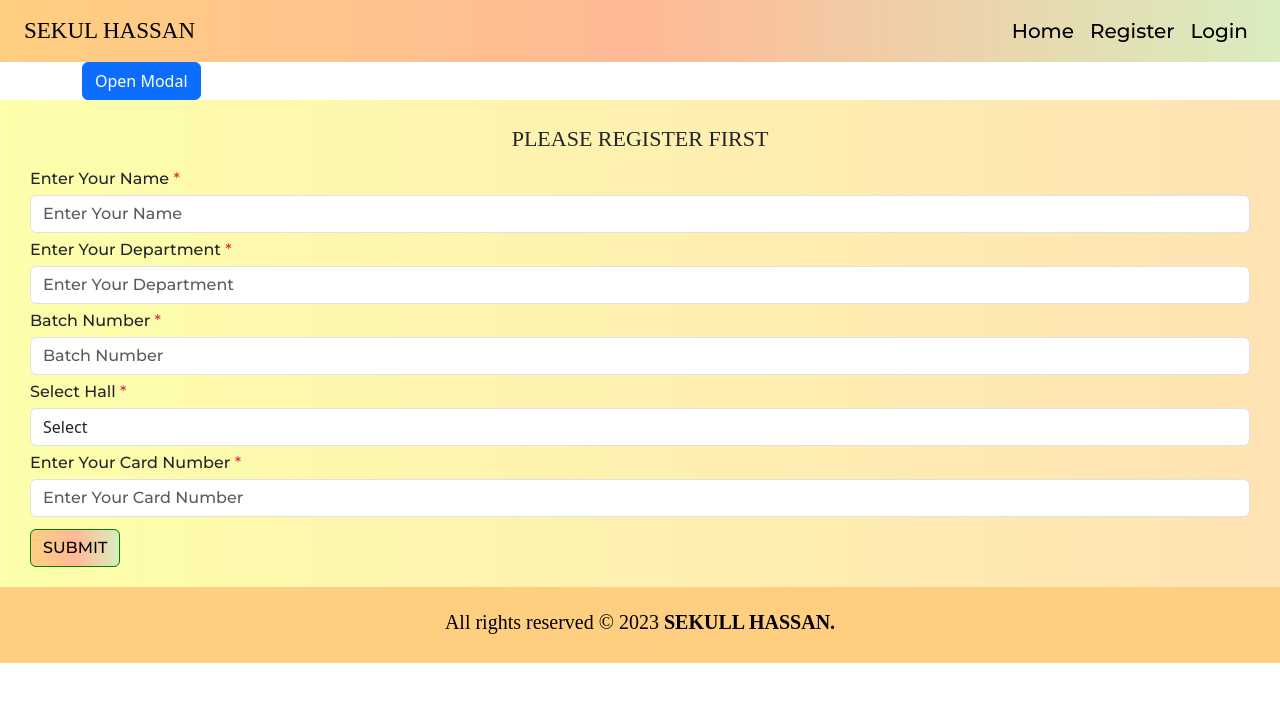
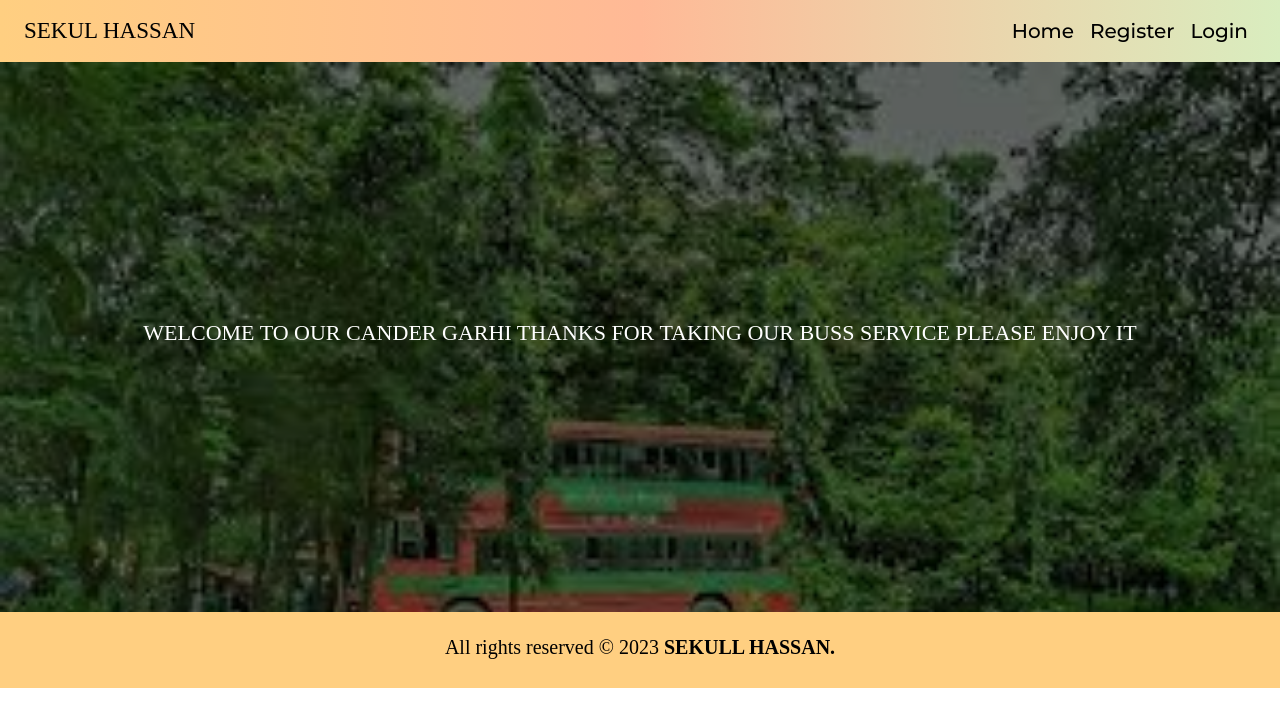
Before and after one commit to sekul-hassan/shuttleBusManagement, a React (Create React App) app: page / in a window 1280 px wide. Shown: the top 726 px of the page. Built offline with nearby package versions, Linux system fonts and the light colour scheme.

Commit message:
Login Modal Done

```diff
--- a/package.json
+++ b/package.json
@@ -10,6 +10,7 @@
     "react": "^18.2.0",
     "react-bootstrap": "^2.10.1",
     "react-dom": "^18.2.0",
+    "react-router-dom": "^6.22.0",
     "react-scripts": "5.0.1",
     "web-vitals": "^2.1.4"
   },
--- a/src/App.js
+++ b/src/App.js
@@ -2,11 +2,16 @@ import './App.css';
 import '../src/Assets/CSS/Custom.css';
 import {Fragment} from "react";
 import RegisterPage from "./Pages/RegisterPage";
+import {Route, Routes} from "react-router-dom";
+import Home from "./Pages/Home";
 
 function App() {
   return (
    <Fragment>
-       <RegisterPage/>
+       <Routes>
+           <Route path="/" element={<Home/>}/>
+           <Route path="registration" element={<RegisterPage/>}/>
+       </Routes>
    </Fragment>
   );
 }
--- a/src/Assets/CSS/Custom.css
+++ b/src/Assets/CSS/Custom.css
@@ -27,6 +27,7 @@
     font-family: Montserrat, serif;
     font-size: 20px;
     font-weight: 400;
+    text-decoration: none;
 }
 .navLink:hover{
     color: var(--color6);
--- a/src/Components/LoginModal.js
+++ b/src/Components/LoginModal.js
@@ -1,35 +1,24 @@
-import React, {Fragment, useState} from 'react';
-import {Button, Container, Modal} from "react-bootstrap";
+import React from 'react';
+import {Button, Modal} from "react-bootstrap";
 
-function LoginModal(props) {
-    const [show, setShow] = useState(false);
-
-    const handleClose = () => setShow(false);
-    const handleShow = () => setShow(true);
+function LoginModal({show,handleClose}) {
 
     return (
-       <Container>
-           <Button variant="primary" onClick={handleShow}>
-               Open Modal
-           </Button>
-
-           <Modal show={show} onHide={handleClose}>
+        <Modal className="mt-5" show={show} onHide={handleClose}>
             <Modal.Header closeButton>
-                   <Modal.Title>Modal Title</Modal.Title>
+                <Modal.Title className="text-center">Please Login</Modal.Title>
             </Modal.Header>
             <Modal.Body>
-                   <p>Modal body text goes here.</p>
+                <label className="regiLabel my-2" htmlFor="">Enter Your Name <span className="text-danger">*</span></label>
+                <input className="form-control" type="text" placeholder="Enter Your Name"/>
+                <label className="regiLabel my-2" htmlFor="">Enter Your E-mail <span className="text-danger">*</span></label>
+                <input className="form-control" type="email" placeholder="Enter Your E-mail"/>
             </Modal.Body>
             <Modal.Footer>
-                   <Button variant="secondary" onClick={handleClose}>
-                       Close
-                   </Button>
-                   <Button variant="primary" onClick={handleClose}>
-                       Save Changes
-                   </Button>
+                <Button variant="outline-danger" onClick={handleClose}>Close</Button>
+                <Button variant="outline-success" onClick={handleClose}>Login</Button>
             </Modal.Footer>
         </Modal>
-       </Container>
     );
 }
 
--- a/src/Components/NavBar.js
+++ b/src/Components/NavBar.js
@@ -1,23 +1,28 @@
-import React, {Fragment} from 'react';
+import React, {Fragment, useState} from 'react';
 import {Nav, Navbar} from "react-bootstrap";
 import LoginModal from "./LoginModal";
+import {Link} from "react-router-dom";
 
 function NavBar(props) {
+    const [show, setShow] = useState(false);
+
+    const handleClose = () => setShow(false);
+    const handleShow = () => setShow(true);
     return (
        <Fragment>
-           <Navbar sticky="top" expand="sm" className="navBackground px-4">
+           <Navbar sticky="top" expand="sm" className="navBackground mx-0 px-4">
                <Navbar.Brand href="#home" className="boldTitle">SEKUL HASSAN</Navbar.Brand>
                <Navbar.Toggle aria-controls="basic-navbar-nav" />
                <Navbar.Collapse id="basic-navbar-nav">
                    <Nav className="me-auto"/>
                    <Nav>
-                       <Nav.Link className="navLink" href="#home">Home</Nav.Link>
-                       <Nav.Link className="navLink" href="#link">Register</Nav.Link>
-                       <Nav.Link className="navLink" href="#link">Login</Nav.Link>
+                       <Nav.Link><Link to="/" className="navLink">Home</Link></Nav.Link>
+                       <Nav.Link><Link to="/registration" className="navLink">Register</Link></Nav.Link>
+                       <Nav.Link onClick={handleShow} className="navLink">Login</Nav.Link>
                    </Nav>
                </Navbar.Collapse>
            </Navbar>
-           <LoginModal/>
+           <LoginModal show={show} handleClose={handleClose}/>
        </Fragment>
     );
 }
--- a/src/Components/Register.js
+++ b/src/Components/Register.js
@@ -6,6 +6,7 @@ function Register(props) {
     const [userData,setUserData] = useState({
         name:"",
         department:"",
+        email:"",
         batch:"",
         hall:"",
         cardNumber:"",
@@ -24,10 +25,12 @@ function Register(props) {
             alert("Please fill out all fields.");
             return;
         }
+        window.alert("Registration Successful")
         localStorage.setItem("isLogin","true");
     }
     const properties = [
         {id:"registration_0",type:"text",name:"name",placeholder:"Enter Your Name"},
+        {id:"registration_1",type:"email",name:"email",placeholder:"Enter Your E-mail"},
         {id:"registration_1",type:"text",name:"department",placeholder:"Enter Your Department"},
         {id:"registration_2",type:"number",name:"batch",placeholder:"Batch Number"},
         {id:"registration_3",type:"select",name:"hall",placeholder:"Select Hall"},
--- a/src/index.js
+++ b/src/index.js
@@ -4,11 +4,15 @@ import './index.css';
 import 'bootstrap/dist/css/bootstrap.min.css';
 import App from './App';
 import reportWebVitals from './reportWebVitals';
+import {BrowserRouter} from "react-router-dom";
 
 const root = ReactDOM.createRoot(document.getElementById('root'));
 root.render(
   <React.StrictMode>
-    <App />
+      <BrowserRouter>
+          <App/>
+      </BrowserRouter>
+
   </React.StrictMode>
 );
 
```
Also changed, not shown: 1 other file (tests, documents, lock files or other folders). Lines whose indentation alone changed are shown as unchanged.
